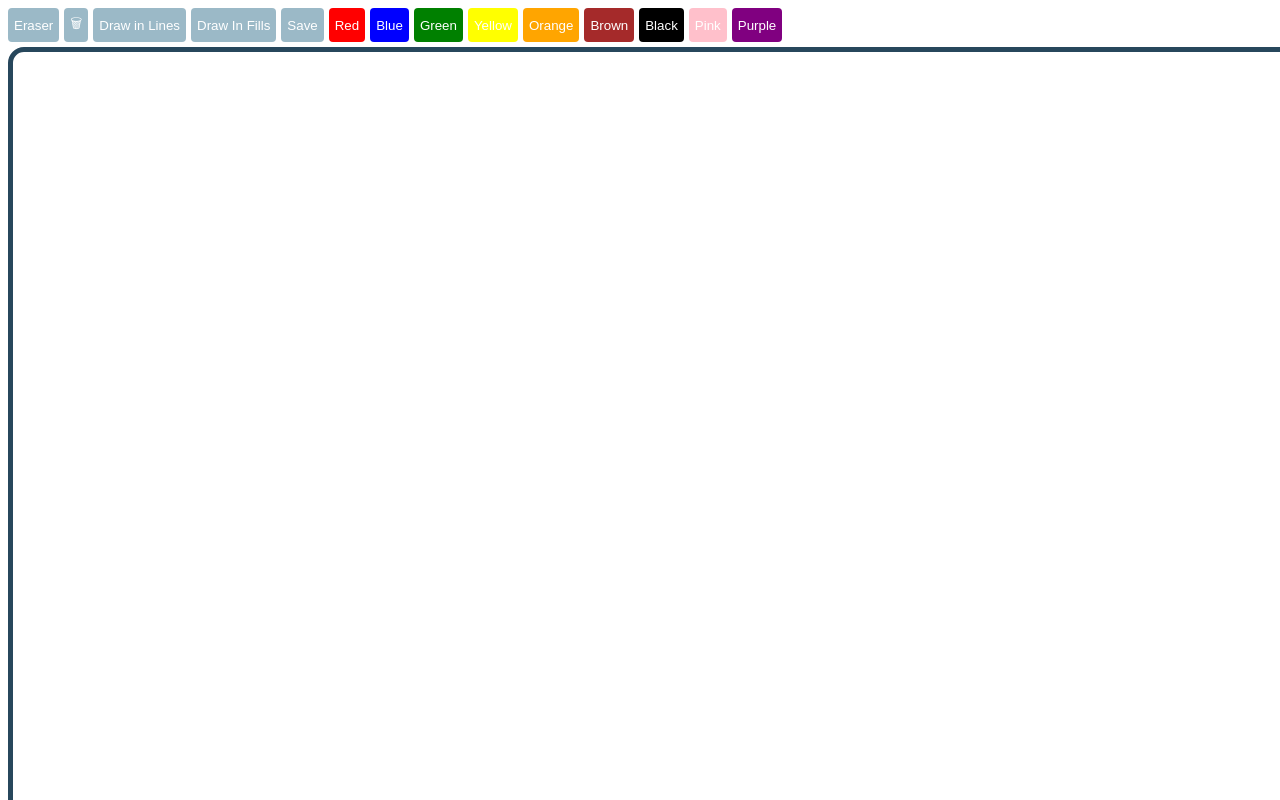
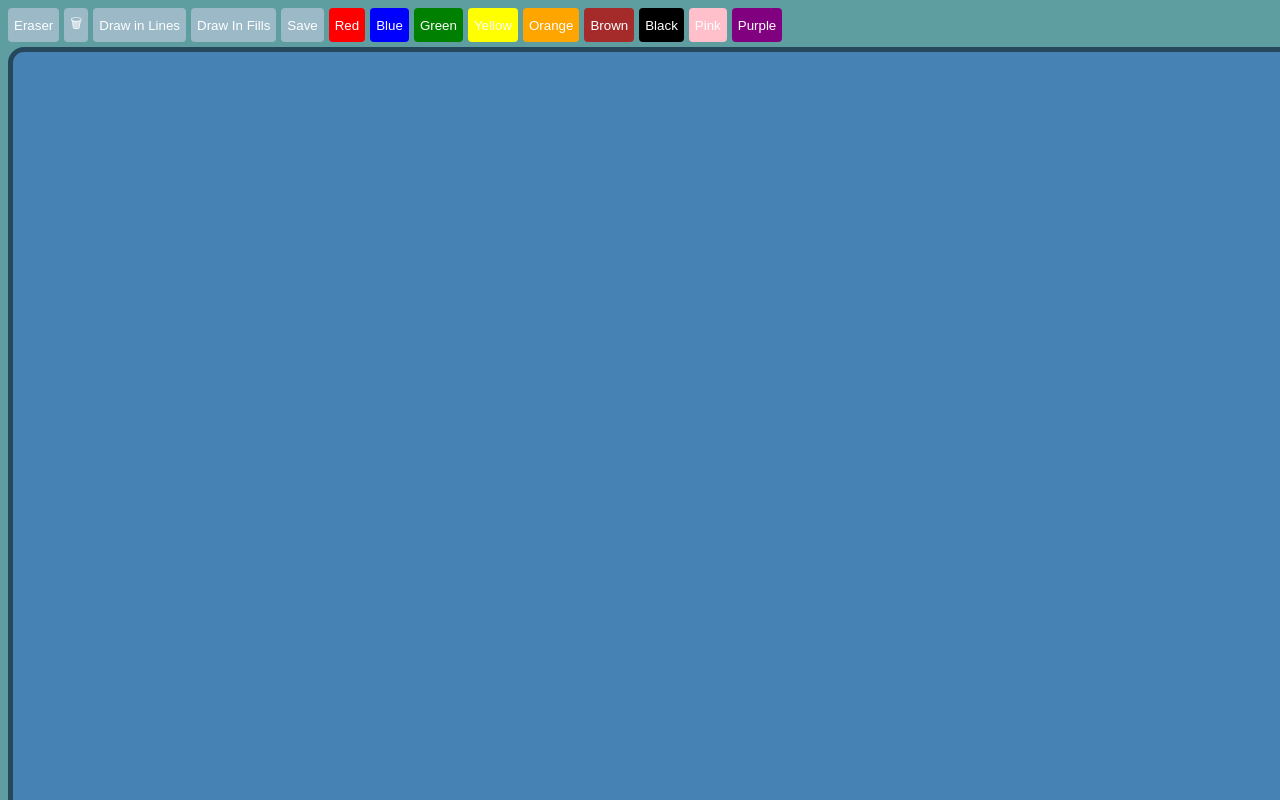
Before and after one commit to Sirbucket/drawingapplet, a website built with Vite: page index.html in a window 1280 px wide. Both pictures are taken after a click on the button "Eraser". Shown: the top 800 px of the page. Built offline with nearby package versions, Linux system fonts and the light colour scheme.

Commit message:
CSS Colors updated

```diff
--- a/app/app.ts
+++ b/app/app.ts
@@ -30,8 +30,8 @@ clearButton.addEventListener("click", () => {
 
 eraserButton.addEventListener("click", () => {
   fm = true;
-  ctx.strokeStyle = "white";
-  ctx.fillStyle = "white";
+  ctx.strokeStyle = "steelblue";
+  ctx.fillStyle = "steelblue";
 });
 
 /*
--- a/style.css
+++ b/style.css
@@ -15,7 +15,9 @@
   flex-wrap: wrap;
   gap: 5px;
 }
-
+body{
+	background-color:cadetblue;
+}
 button {
   padding : 4px;
   border-radius: 4px;
@@ -32,7 +34,6 @@ button:active {
   border-color: rgb(51, 154, 250);
 }
 
-
 canvas {
   position: absolute;
   margin: auto;
@@ -41,4 +42,5 @@ canvas {
   width: 1600px;
   height: 900px;
   display: block;
+	background-color: steelblue;
 }
```
